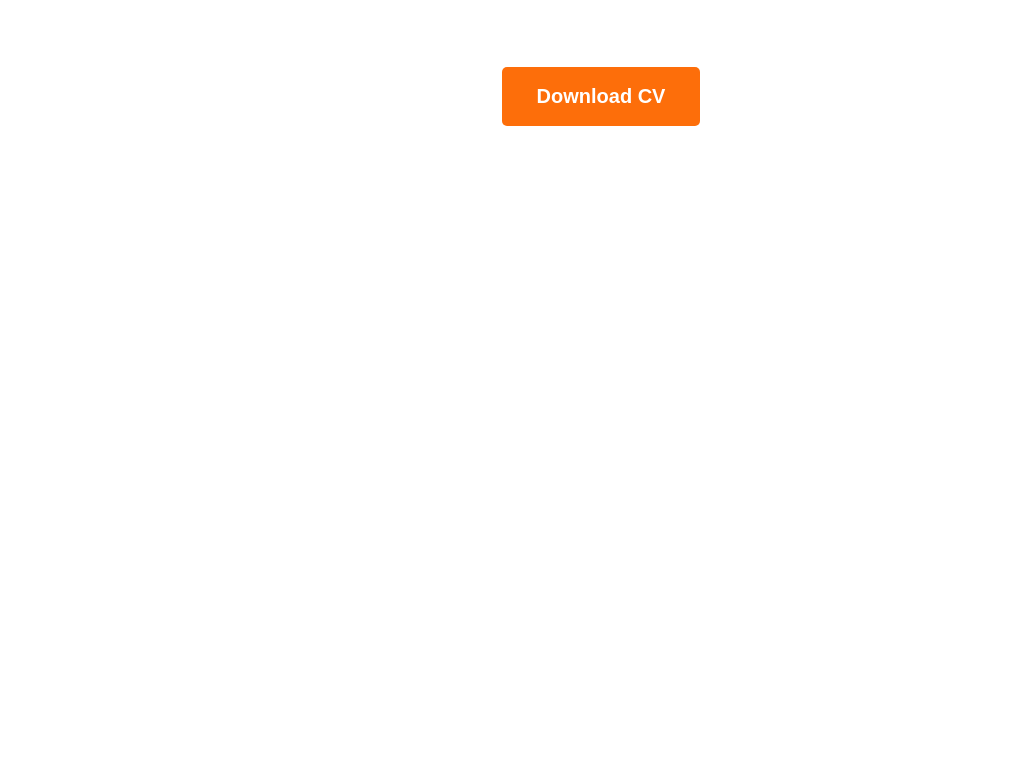
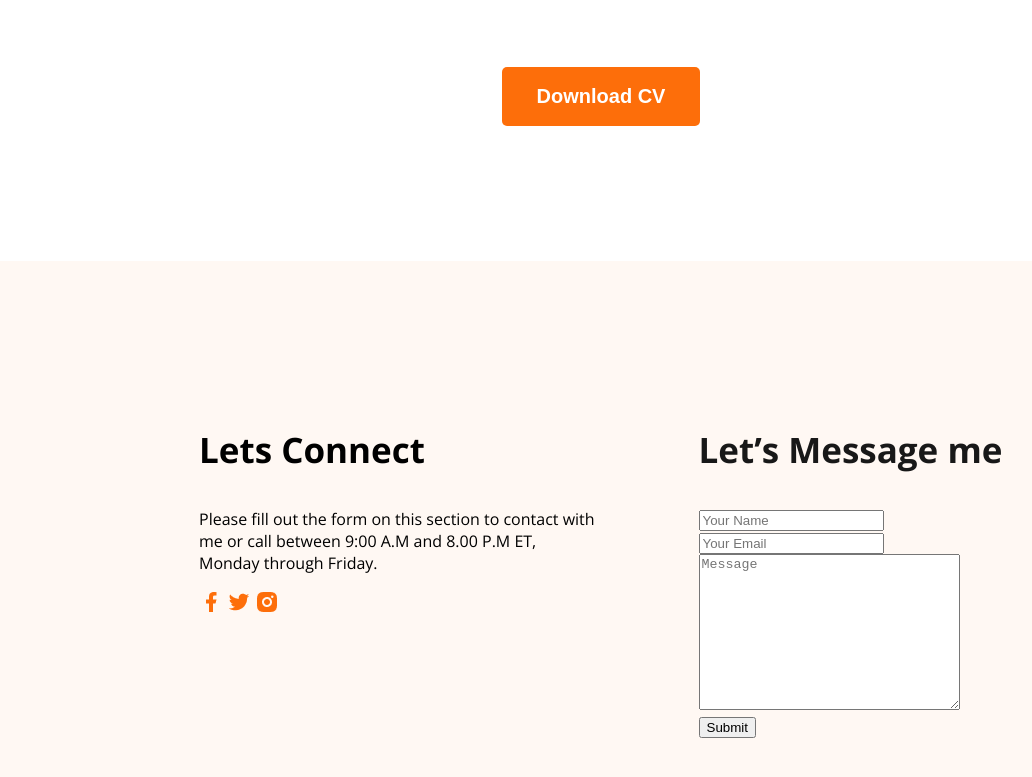
Before and after one commit to RintuWeb01/web-developer-portfolio, a plain HTML site: page index.html in a window 1280 px wide. Shown: the part 3080-3857 px from the top of the page, without its empty margins (39-1071 px from the left). Before the commit the page ends 3341 px from the top, so only its background shows below. Drawn offline with nearby package versions, Linux system fonts and the light colour scheme.

Commit message:
added a footer

```diff
--- a/index.html
+++ b/index.html
@@ -142,8 +142,23 @@
           </div>
          </section>
     </main>
-    <footer>
-
+    <footer class="secondary-bg">
+      <div class="footer-column ">
+        <h3 class="footer-title">Lets Connect</h3>
+        <p class="footer-description">Please fill out the form on this section to contact with me or call between 9:00 A.M and 8.00 P.M ET, Monday through Friday.</p>
+        <a href=""><img src="images/icons/facebook.png" alt=""></a>
+        <a href=""><img src="images/icons/twitter.png" alt=""></a>
+        <a href=""><img src="images/icons/insta.png" alt=""></a>
+      </div>
+      <div class="footer-column">
+        <h3 class="section-title">Let’s Message me</h3>
+        <form action="">
+          <input type="text" name="" id="" placeholder="Your Name">
+          <input type="email" name="" id="" placeholder="Your Email">
+          <textarea name="" id="" cols="30" rows="10" placeholder="Message"></textarea>
+          <input type="submit" value="Submit">
+        </form>
+      </div>
     </footer>
   </body>
 </html>
--- a/styles/protfoilio.css
+++ b/styles/protfoilio.css
@@ -159,3 +159,19 @@ main section{
   height: 64px;
   border-radius: 5px;
 }
+
+/* Footer */
+.footer-title{
+  font-weight: bold;
+  font-size: 35px;
+}
+.footer-description{
+  font-size: 16px;
+  margin-top: 20px;
+}
+
+footer{
+  padding: 130px 230px;
+  display: flex;
+  gap: 100px;
+}
```
